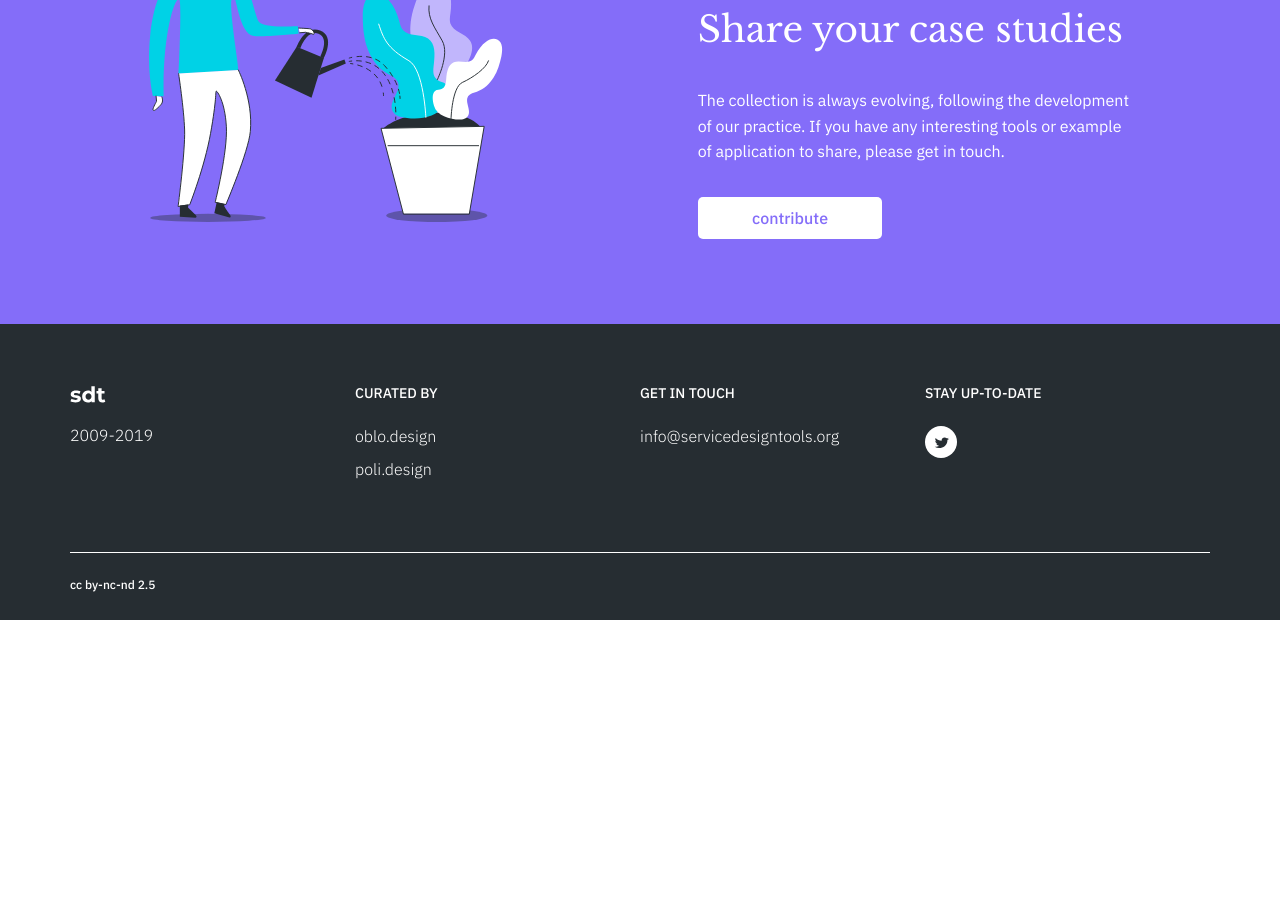
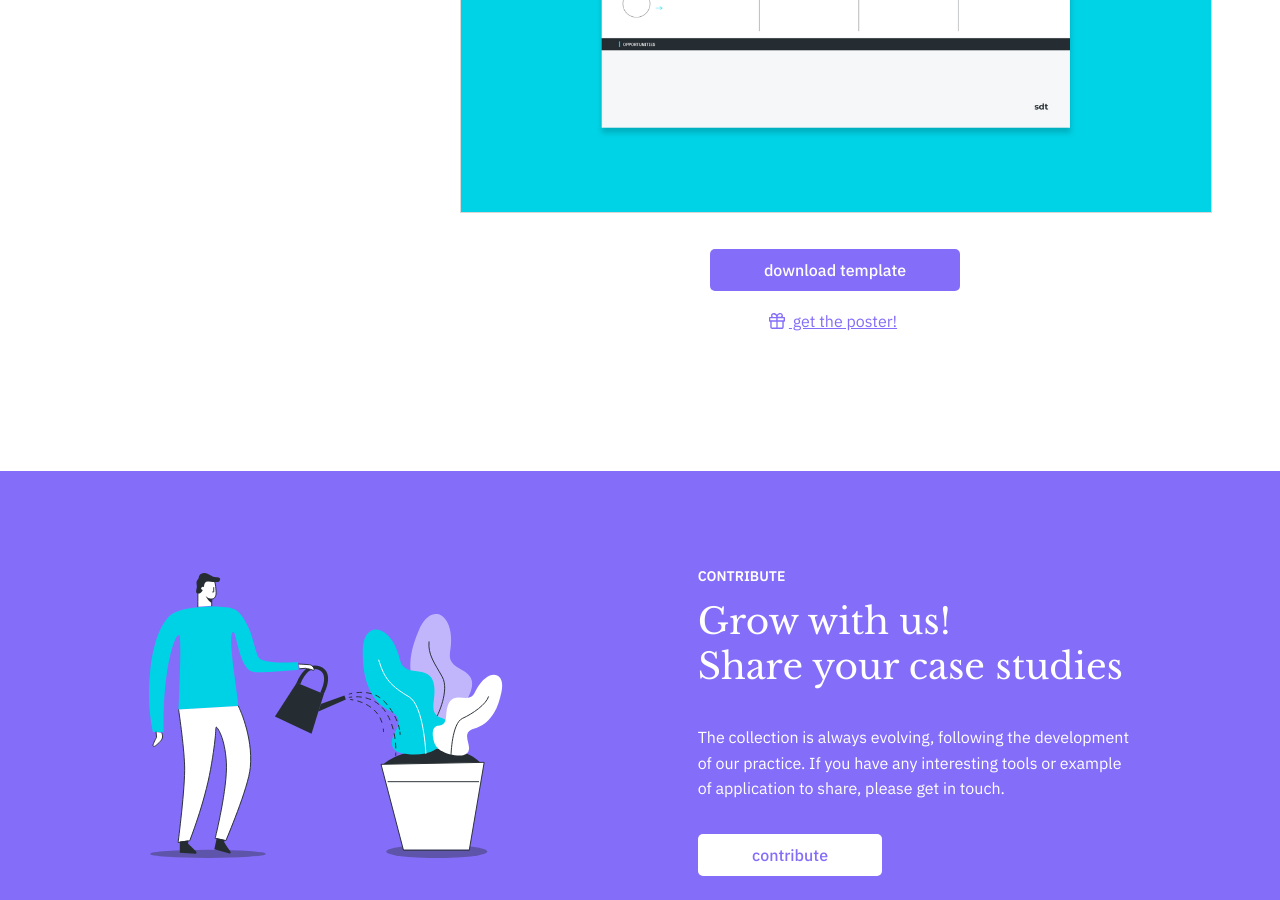
Before and after one commit to service-design-tools/sdt-website, a Jekyll site: the page built from _tools/journey-map.md, in a window 1280 px wide and 900 px high, scrolled down 1536 px. Built offline with Jekyll 4.4.1, drawn with Linux system fonts in a browser that asks for light colours; before the commit the page ends 2156 px from its top, so only the background shows below that.

Commit message:
Update tool “journey-map”

```diff
--- a/_tools/journey-map.md
+++ b/_tools/journey-map.md
@@ -59,5 +59,8 @@ use: >-
 reminder: >-
   Cover what happens before and after the core experience, even when it includes
   the interaction with other services and providers.
+template:
+  file: /assets/images/uploads/journey-map_template.pdf
+  image: /assets/images/uploads/journey-map-preview.jpg
 ---
 The journey map is a synthetic representation that describes step-by-step how a user interacts with a service. The process is mapped from the user perspective, describing what happens at each stage of the interaction, what touchpoints are involved, what obstacles and barriers they may encounter. The journey map is often integrated an additional layers representing the level of positive/negative emotions experienced throughout the interaction.
```
